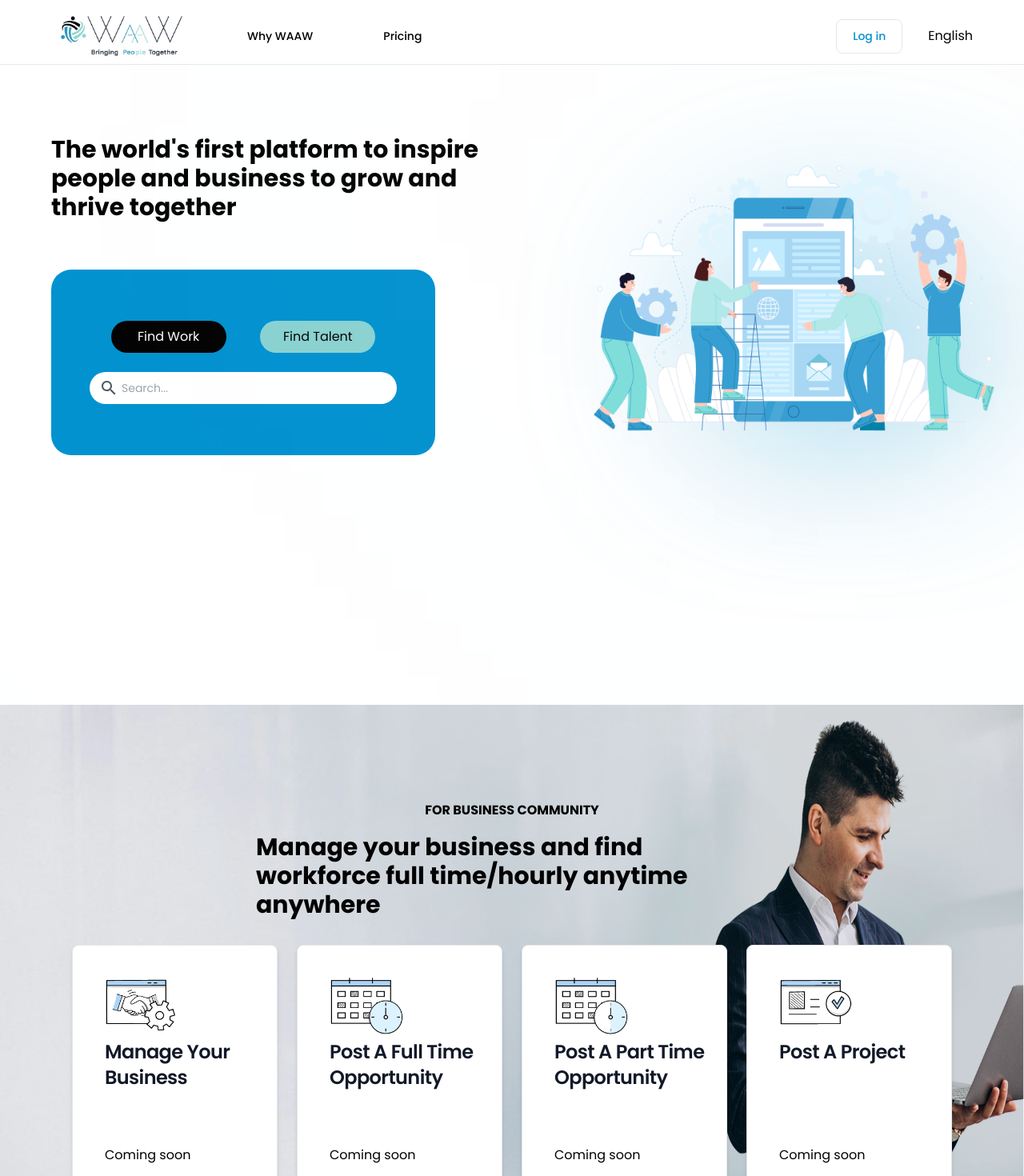
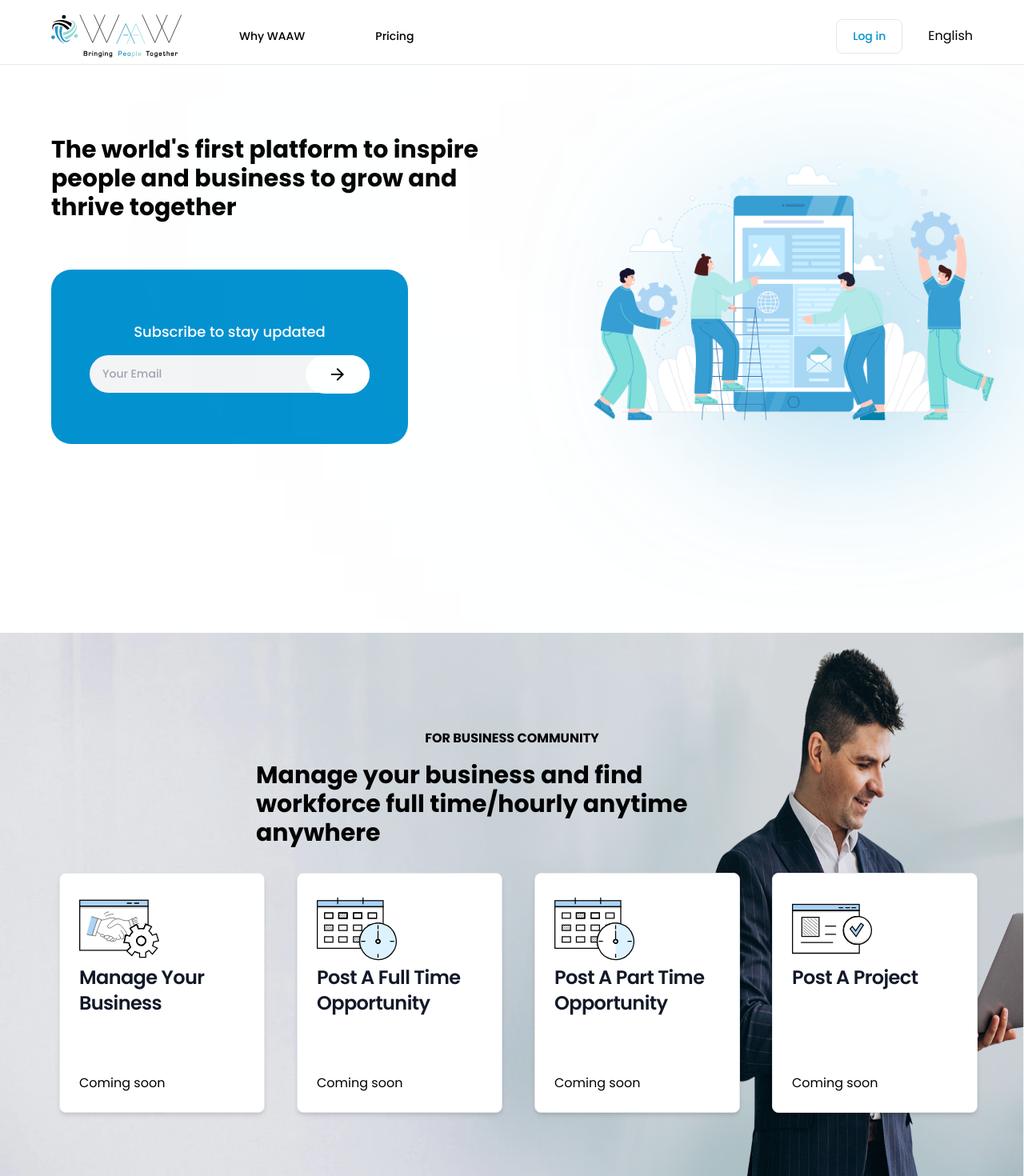
Before and after one commit to Surinder07/working-ui, a React (Vite) app: page / in a window 1280 px wide. Shown: the top 1470 px of the page at 80% size. Built offline with nearby package versions, Linux system fonts and the light colour scheme.

Commit message:
svg icons added for talent and business containers

```diff
--- a/src/components/Card.jsx
+++ b/src/components/Card.jsx
@@ -3,16 +3,16 @@ import React from "react";
 
 const Card = ({ icon, text }) => {
   return (
-    <div className="p-6 flex flex-col cardsmall sm:h-[300px] sm:w-[257px]  bg-white rounded-lg border border-gray-200 shadow-md ">
-      <img src={icon} alt="img" className="w-[120px]" />
-      <h5 className="mb-2 flex-1 text-2xl font-semibold tracking-tight text-gray-900  ml-[16px]">
+    <div className="p-6 flex flex-col cardsmall sm:h-[300px] sm:w-[257px] ml-[16px]  bg-white rounded-lg border border-gray-200 shadow-md ">
+      <img src={icon} alt="img" className="w-[100px] h-[90px]" />
+      <h5 className=" flex-1 text-2xl font-semibold tracking-tight text-gray-900  ">
         {text}
       </h5>
       {/* <a
         href="#"
         className="inline-flex items-center text-[#0091D0] hover:underline mt-[40px] ml-[16px]"
       > */}
-      <p className="inline-flex items-center text-black mt-[40px] ml-[16px]">
+      <p className="inline-flex items-center text-black mt-[40px] ">
         Coming soon
         {/* <span>{<ArrowForward />}</span> */}
       </p>
--- a/src/components/Footer.jsx
+++ b/src/components/Footer.jsx
@@ -11,7 +11,7 @@ import {
   youtube,
   Globe,
   // Location,
-  logo,
+  // logo,
 } from "../assets";
 import Searchbar from "./Searchbar";
 import FacebookIcon from "../assets/SVG/FacebookIcon.svg"
@@ -21,6 +21,7 @@ import Twitter from "../assets/SVG/TwitterIcon.svg"
 import LinkedIn from "../assets/SVG/LinkedInIcon.svg"
 import Global from "../assets/SVG/GlobeIcon.svg"
 import Location from "../assets/SVG/LocationIcon.svg"
+import logo from "../assets/SVG/logo.svg";
 
 
 const Footer = () => {
@@ -184,14 +185,15 @@ const Footer = () => {
                   </label>
 
                   <input
-                    className="w-full rounded-full border-gray-200 bg-gray-100 p-4 pr-32 text-sm font-medium h-[47px]"
+                    className="outline-none w-full rounded-full border-gray-200 bg-gray-100 p-4 pr-32 text-sm font-medium h-[47px]"
                     id="email"
                     type="email"
                     placeholder="Your Email"
+                    autocomplete="off"
                   />
 
                   <button
-                    className="absolute top-1/2 right-1 -translate-y-1/2 rounded-full bg-[#0091D0] px-5 py-3 text-sm font-medium text-white transition hover:bg-blue-700 w-[80px]"
+                    className="absolute top-1/2 right-[0px] -translate-y-1/2 rounded-full bg-[#0091D0] px-5 py-3 text-sm font-medium text-white transition hover:bg-blue-700 w-[80px]"
                     type="button"
                   >
                     {<ArrowForward />}
@@ -302,13 +304,13 @@ const Footer = () => {
               </div>
 
               <div>
-                <Link to="/">
+                <a href="/">
                   <img
                     src={logo}
-                    alt="hoobank"
-                    className="w-[173px] h-[66px] sm:flex hidden"
+                    alt="logo"
+                    className="w-[163px] h-[56px] sm:flex hidden"
                   />
-                </Link>
+                </a>
               </div>
             </div>
           </div>
--- a/src/components/Hero.jsx
+++ b/src/components/Hero.jsx
@@ -2,9 +2,8 @@ import styles from "../style";
 import { vector } from "../assets";
 import { Searchbar } from "./";
 import SearchIcon from "@mui/icons-material/Search";
-import { SearchOutlined } from "@mui/icons-material";
+import { ArrowForward, SearchOutlined } from "@mui/icons-material";
 const Hero = () => {
-
   return (
     <section
       id="home"
@@ -19,7 +18,7 @@ const Hero = () => {
           The world's first platform to inspire people and business to grow and
           thrive together
         </h3>
-        <div className="bg-[#0091D0] mt-[60px] flex flex-col justify-center align-center rounded-[25px] gap-6 px-[4rem] py-[3rem] sm:px-[11rem] sm:py-[5rem] md:px-[4rem] md:py-[3rem] lg:px-[3rem] lg:py-[4rem] searchcontainer">
+        {/* <div className="bg-[#0091D0] mt-[60px] flex flex-col justify-center align-center rounded-[25px] gap-6 px-[4rem] py-[3rem] sm:px-[11rem] sm:py-[5rem] md:px-[4rem] md:py-[3rem] lg:px-[3rem] lg:py-[4rem] searchcontainer">
           <div className="flex flex-row gap-4 justify-evenly align-center">
             <div>
               <input
@@ -56,6 +55,37 @@ const Hero = () => {
             color="gray-600"
             icon={<SearchOutlined />}
           />
+        </div> */}
+        <div className="bg-[#0091D0] mt-[60px] flex flex-col justify-center align-center rounded-[25px] gap-6 px-[4rem] py-[3rem] sm:px-[11rem] sm:py-[5rem] md:px-[4rem] md:py-[3rem] lg:px-[3rem] lg:py-[4rem] searchcontainer">
+          <div className="text-center ">
+            <p className="text-lg mb-[15px] font-medium text-white font-poppins">
+              Subscribe to stay updated
+            </p>
+
+            <nav aria-label="Footer Helpful Nav" className="mt-2 w-[350px]">
+              <div className="relative max-w-lg">
+                <label className="sr-only" htmlFor="email">
+                  {" "}
+                  Email{" "}
+                </label>
+
+                <input
+                  className="w-full outline-none text-black rounded-full caret-black border-gray-200 bg-gray-100 p-4 pr-32 text-sm font-medium h-[47px]"
+                  id="email"
+                  type="email"
+                  placeholder="Your Email"
+                  autocomplete="off"
+                />
+
+                <button
+                  className="absolute top-1/2 right-[0px] -translate-y-1/2 rounded-full bg-[#ffffff] px-5 py-3 text-sm font-medium text-black transition w-[80px]"
+                  type="button"
+                >
+                  {<ArrowForward />}
+                </button>
+              </div>
+            </nav>
+          </div>
         </div>
       </div>
 
--- a/src/components/Navbar.jsx
+++ b/src/components/Navbar.jsx
@@ -1,11 +1,11 @@
 import { useState } from "react";
 
-import {  logo, menu, Close } from "../assets";
-
+import { menu, Close } from "../assets";
+import logo from "../assets/SVG/logo.svg";
 import { navLinks } from "../constants";
 import Button from "./Button";
-import {MenuIcon} from '@mui/icons-material/Menu';
-import {CloseIcon} from '@mui/icons-material/Close';
+import { MenuIcon } from "@mui/icons-material/Menu";
+import { CloseIcon } from "@mui/icons-material/Close";
 import { Link } from "react-router-dom";
 const Navbar = () => {
   const [active, setActive] = useState("Home");
@@ -13,12 +13,13 @@ const Navbar = () => {
 
   return (
     <nav className="w-full flex py-6 justify-between items-center navbar gap-6">
-      <Link to='/'>
-      <img
-        src={logo}
-        alt="hoobank"
-        className="w-[173px] h-[66px] sm:flex hidden "
-      /></Link>
+      <a href="/">
+        <img
+          src={logo}
+          alt="logo"
+          className="w-[163px] h-[56px] sm:flex hidden "
+        />
+      </a>
 
       <ul className="list-none sm:flex hidden justify-end items-center ">
         {navLinks.map((nav, index) => (
@@ -74,7 +75,7 @@ const Navbar = () => {
           </ul>
         </div>
 
-        <img src={logo} alt="hoobank" className="w-[124px] h-[42px]" />
+        <img src={logo} alt="logo" className="w-[124px] h-[42px]" />
         <a href="#" className="text-[#0091D0] bg-white border-none loginbutton">
           Log in
         </a>
--- a/src/pages/Home.jsx
+++ b/src/pages/Home.jsx
@@ -18,7 +18,7 @@ const Home = () => (
     </div>
     <hr className="mt-[-10px] bg-black" /> */}
 
-    <div className={`bg-primary ${styles.flexStart} h-[100vh]`}>
+    <div className={`bg-primary ${styles.flexStart} h-[calc(100vh-90px)]`}>
       <div className={`${styles.boxWidth}`}>
         <Hero />
       </div>
```
Also changed, not shown: src/components/BusinessContainer.jsx (+9 -4 lines), src/components/TalentContainer.jsx (+9 -4 lines), src/assets/SVG/logo.svg (added).
